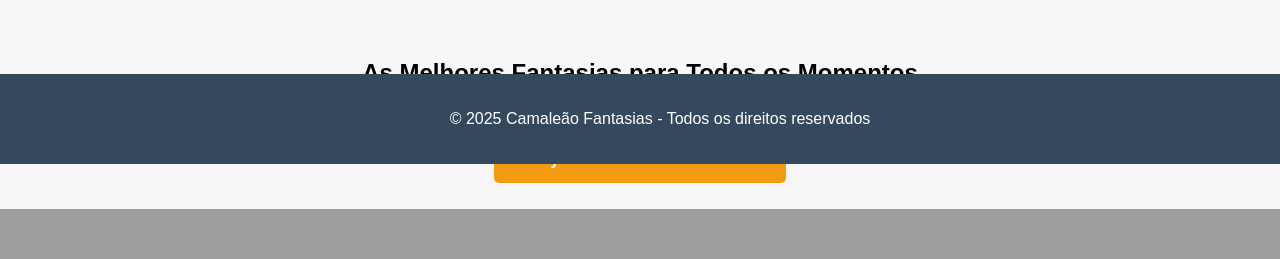
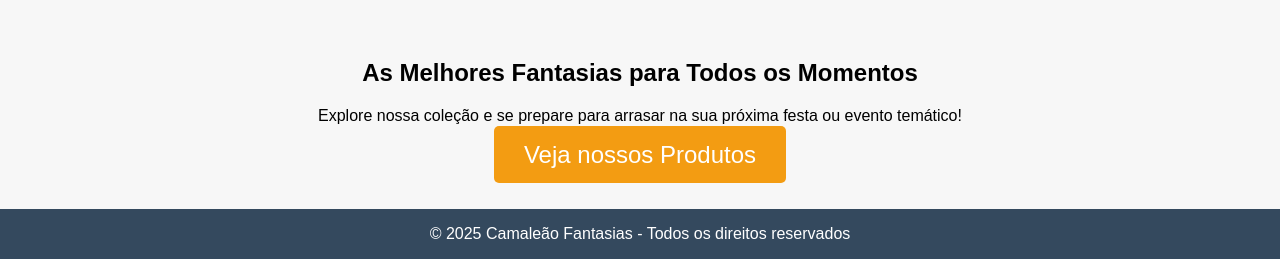
Before and after one commit to Willoustic/Site_em_flask, a Flask app: page / in a window 1280 px wide. Shown: the part 636-895 px from the top of the page. Before the commit the page ends 845 px from the top, so only its background shows below. Run offline with Flask 3, Linux system fonts and the light colour scheme.

Commit message:
renamed:    static/style.css -> static/css/style.css 	modified:   templates/inicial.html

```diff
--- a/static/style.css
+++ b/static/css/style.css
@@ -70,9 +70,10 @@
 footer {
     background-color: #34495e;
     color: #fff;
+    display: flex;
     text-align: center;
-    padding: 20px;
-    position: fixed;
+    justify-content: center;
+    align-items: center;
     width: 100%;
     bottom: 0;
 }
--- a/templates/inicial.html
+++ b/templates/inicial.html
@@ -5,7 +5,7 @@
     <meta name="viewport" content="width=device-width, initial-scale=1.0">
     <title>Camaleão Fantasias</title>
     <!-- Usando url_for para apontar para a pasta static -->
-    <link rel="stylesheet" href="{{ url_for('static', filename='style.css') }}">
+    <link rel="stylesheet" href="{{ url_for('static', filename='css/style.css') }}">
 </head>
 <body>
     <header>
```
